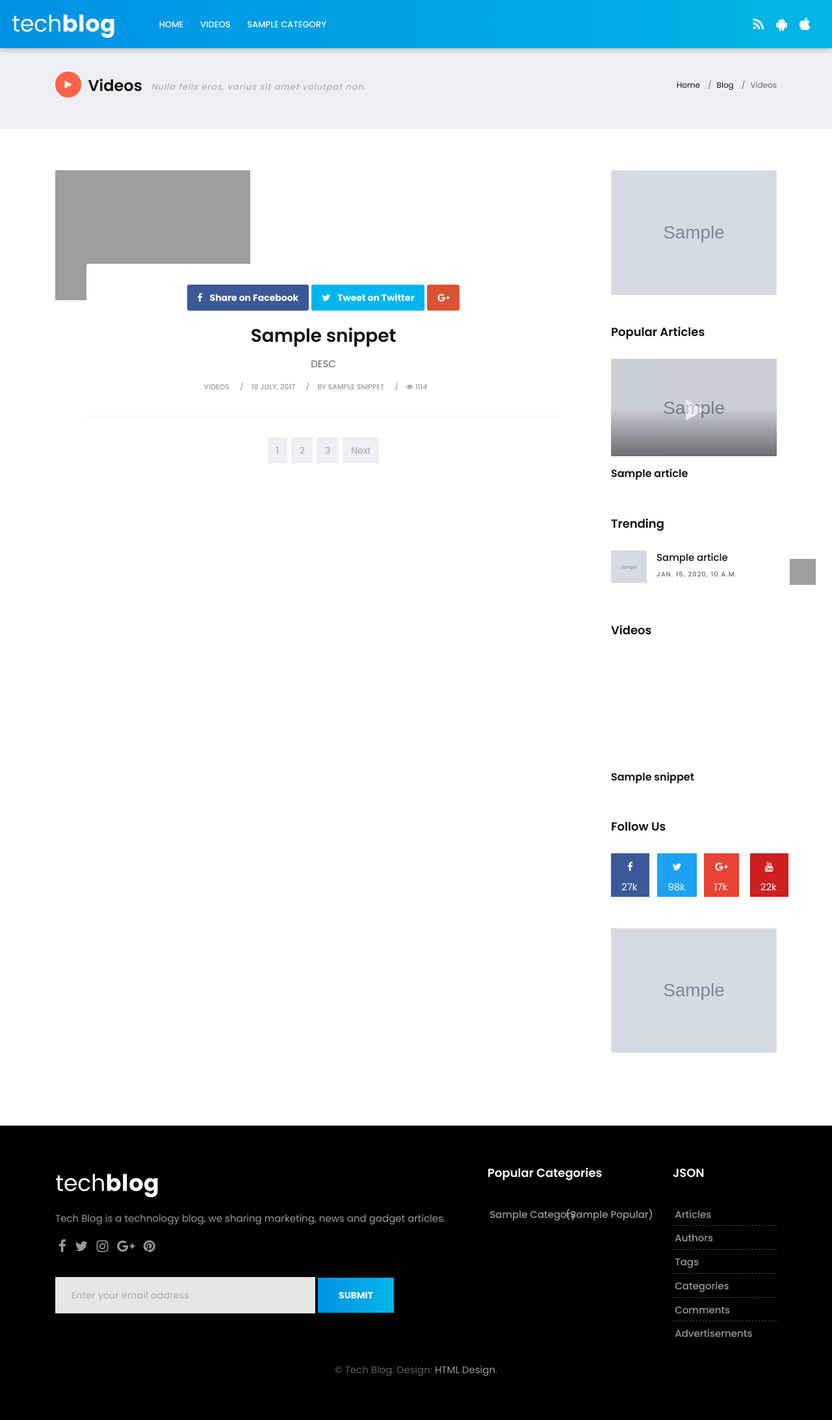
After one commit to rajashwis/news-site, a Django app: template templates/videos.html in a window 1280 px wide. The commit adds this page. Shown: the whole page at 65% size. Run offline with Django 4.2, Linux system fonts and the light colour scheme; the template is opened without the code that fills it: most values are stand-ins (such as "Sample title", 1, 10 or a date in 2020); grey boxes marked "Sample" are stand-in pictures; some libraries are stand-ins or nearby versions; grey boxes are pictures that could not be loaded.

Commit message:
Added youtube videos from the YouTube API

```diff
--- a/home/models.py
+++ b/home/models.py
@@ -4,6 +4,11 @@
 from ckeditor_uploader.fields import RichTextUploadingField
 
 # Create your models here.
+
+#AIzaSyAxNgGrIAJotqa-pOA2A2XtulaUioZzeHk
+
+#UUE80xxtgnBxqb3DR6ThohvA
+#uploads playlist key
 
 class Tag(models.Model):
     tag_name = models.CharField(max_length=255)
--- a/home/permissions.py
+++ b/home/permissions.py
@@ -1,5 +1,4 @@
 from rest_framework import permissions
-
 
 class IsOwnerOrReadOnly(permissions.BasePermission):
 
--- a/home/serializers.py
+++ b/home/serializers.py
@@ -2,11 +2,17 @@
 from .models import Article, User, Tag, Category, Comments, Advertisments
 
 class ArticleSerializer(serializers.ModelSerializer):
+
+    tags = serializers.SerializerMethodField()
+
     class Meta:
         model = Article
         fields = ['title', 'summary', 'image', 'content', 'category', 'tags', 'created_at']
 
         author = serializers.ReadOnlyField(source='author.username')
+
+    def get_tags(self, obj):
+        return ', '.join(str(tag.id) for tag in obj.tags.all())
 
 class AuthorSerializer(serializers.ModelSerializer):
     class Meta:
--- a/home/urls.py
+++ b/home/urls.py
@@ -1,5 +1,5 @@
 from django.urls import path, include
-from .views import home, details, category, tags, author, ArticleViewSet, AuthorViewSet, TagViewSet, CategoryViewSet, CommentsViewSet, AdvertisementsViewSet
+from .views import home, details, category, tags, author, videos, ArticleViewSet, AuthorViewSet, TagViewSet, CategoryViewSet, CommentsViewSet, AdvertisementsViewSet
 from rest_framework import routers
 
 router = routers.DefaultRouter()
@@ -16,6 +16,7 @@
     path('category/<str:cat>', category, name = 'category'),
     path('tag/<str:tag>', tags, name = 'tag'),
     path('author/<int:author>', author, name = 'author'),
+    path('videos', videos, name = 'videos'),
     path('api/', include(router.urls)),
     path('api/', include('rest_framework.urls')),
 ]
--- a/static/css/style.css
+++ b/static/css/style.css
@@ -1714,3 +1714,27 @@
     -o-border-radius: 50%;
     border-radius: 50%
 }
+
+/*video additions lol*/
+.vid-container {
+    display: flex;
+}
+
+.vid-column {
+    flex: 1;
+    padding: 10px;
+    text-align: center;
+}
+
+#existing-iframe-example {
+    width: 100%;
+    max-width: 300px;
+  }
+
+  .column h2 {
+    margin-top: 10px;
+  }
+
+  .column p {
+    margin-top: 5px;
+  }
--- a/templates/navbar.html
+++ b/templates/navbar.html
@@ -11,6 +11,10 @@
                 <ul class="navbar-nav mr-auto">
                     <li class="nav-item">
                         <a class="nav-link" href="/">Home</a>
+                    </li>
+
+                    <li class="nav-item">
+                        <a class="nav-link" href="{% url 'videos' %}">Videos</a>
                     </li>
 
                     {% for category in categories %}
--- a/templates/sidebar.html
+++ b/templates/sidebar.html
@@ -54,6 +54,40 @@
             </div><!-- end blog-list -->
         </div><!-- end widget -->
 
+        <!--I ADDED EXTRA-->
+        <div class="widget">
+            <h2 class="widget-title">Videos</h2>
+            <div class="trend-videos">
+
+                {% for video in sidebar_videos %}
+                    <div class="blog-box">
+                        <div class="post-media sidebar-1">
+
+                            <div id="player"></div>
+
+                            <iframe id=
+                                "existing-iframe-example"
+                                width="300" height="150"
+                                src="https://www.youtube.com/embed/{{video.snippet.resourceId.videoId}}?enablejsapi=1"
+                                frameborder="0" allow="fullscreen"
+                            ></iframe>
+
+
+                        </div><!-- end media -->
+                        <div class="blog-meta">
+                            <h4><a href="https://www.youtube.com/watch?v={{video.snippet.resourceId.videoId}}" title="">{{ video.snippet.title }}</a></h4>
+                        </div><!-- end meta -->
+                    </div><!-- end blog-box -->
+
+                    <hr class="invis">
+                {% endfor %}
+
+                <script src="https://www.youtube.com/iframe_api"></script>
+
+            </div><!-- end videos -->
+        </div><!-- end widget -->
+        <!--END ADDED EXTRA-->
+
         <div class="widget">
             <h2 class="widget-title">Follow Us</h2>
 
--- /dev/null
+++ b/templates/videos.html
@@ -0,0 +1,122 @@
+<!DOCTYPE html>
+<html lang="en">
+
+    <!-- Basic -->
+    <meta charset="utf-8">
+    <meta http-equiv="X-UA-Compatible" content="IE=edge">
+
+    <!-- Mobile Metas -->
+    <meta name="viewport" content="width=device-width, initial-scale=1, shrink-to-fit=no">
+
+    {% load static %}
+    {% include 'scripts.html' %}
+
+</head>
+<body>
+
+    <div id="wrapper">
+
+        {% include 'navbar.html' %}
+
+        <div class="page-title lb single-wrapper">
+            <div class="container">
+                <div class="row">
+                    <div class="col-lg-8 col-md-8 col-sm-12 col-xs-12">
+                        <h2><i class="fa fa-play bg-orange"></i> Videos <small class="hidden-xs-down hidden-sm-down">Nulla felis eros, varius sit amet volutpat non. </small></h2>
+                    </div><!-- end col -->
+                    <div class="col-lg-4 col-md-4 col-sm-12 hidden-xs-down hidden-sm-down">
+                        <ol class="breadcrumb">
+                            <li class="breadcrumb-item"><a href="#">Home</a></li>
+                            <li class="breadcrumb-item"><a href="#">Blog</a></li>
+                            <li class="breadcrumb-item active">Videos</li>
+                        </ol>
+                    </div><!-- end col -->
+                </div><!-- end row -->
+            </div><!-- end container -->
+        </div><!-- end page-title -->
+
+        <section class="section">
+            <div class="container">
+                <div class="row">
+                    <div class="col-lg-9 col-md-12 col-sm-12 col-xs-12">
+                        <div class="page-wrapper">
+                            <div class="blog-custom-build">
+
+                                <!--START POST-->
+
+                                {% for video in videos %}
+
+                                    <div class="blog-box">
+                                        <div class="post-media">
+
+                                            <div id="player"></div>
+
+                                        <iframe id=
+                                            "existing-iframe-example"
+                                            width="800" height="200"
+                                            src="https://www.youtube.com/embed/{{video.snippet.resourceId.videoId}}?enablejsapi=1"
+                                            frameborder="0" allow="fullscreen"
+                                        ></iframe>
+                                        </div>
+                                        <!-- end media -->
+                                        <div class="blog-meta big-meta text-center">
+                                            <div class="post-sharing">
+                                                <ul class="list-inline">
+                                                    <li><a href="#" class="fb-button btn btn-primary"><i class="fa fa-facebook"></i> <span class="down-mobile">Share on Facebook</span></a></li>
+                                                    <li><a href="#" class="tw-button btn btn-primary"><i class="fa fa-twitter"></i> <span class="down-mobile">Tweet on Twitter</span></a></li>
+                                                    <li><a href="#" class="gp-button btn btn-primary"><i class="fa fa-google-plus"></i></a></li>
+                                                </ul>
+                                            </div><!-- end post-sharing -->
+                                            <h4><a href="tech-single.html" title="">{{ video.snippet.title }}</a></h4>
+                                            <p>DESC</p>
+                                            <small><a href="tech-category.html" title="">Videos</a></small>
+                                            <small><a href="tech-single.html" title="">18 July, 2017</a></small>
+                                            <small><a href="tech-author.html" title="">by {{video.snippet.videoOwnerChannelTitle}}</a></small>
+                                            <small><a href="#" title=""><i class="fa fa-eye"></i> 1114</a></small>
+                                        </div><!-- end meta -->
+                                    </div><!-- end blog-box -->
+
+                                    <hr class="invis">
+                                {% endfor %}
+
+                                <script src="https://www.youtube.com/iframe_api"></script>
+
+                                <!--END BOX-->
+                            </div>
+                        </div>
+
+                        <div class="row">
+                            <div class="col-md-12">
+                                <nav aria-label="Page navigation">
+                                    <ul class="pagination justify-content-center">
+                                        <li class="page-item"><a class="page-link" href="#">1</a></li>
+                                        <li class="page-item"><a class="page-link" href="#">2</a></li>
+                                        <li class="page-item"><a class="page-link" href="#">3</a></li>
+                                        <li class="page-item">
+                                            <a class="page-link" href="#">Next</a>
+                                        </li>
+                                    </ul>
+                                </nav>
+                            </div><!-- end col -->
+                        </div><!-- end row -->
+                    </div><!-- end col -->
+
+
+                    {% include 'sidebar.html' %}
+
+                </div>
+            </div><!-- end container -->
+        </section>
+
+        {% include 'footer.html' %}
+
+        <div class="dmtop">Scroll to Top</div>
+
+    </div><!-- end wrapper -->
+
+    <!-- Core JavaScript
+    ================================================== -->
+    {% include 'javascript.html' %}
+
+</body>
+</html>
```
Also changed, not shown: home/views.py (+56 -5 lines), static/js/videos.js (added, +39 -0 lines), templates/sidebar_2.html (+34 -0 lines).
